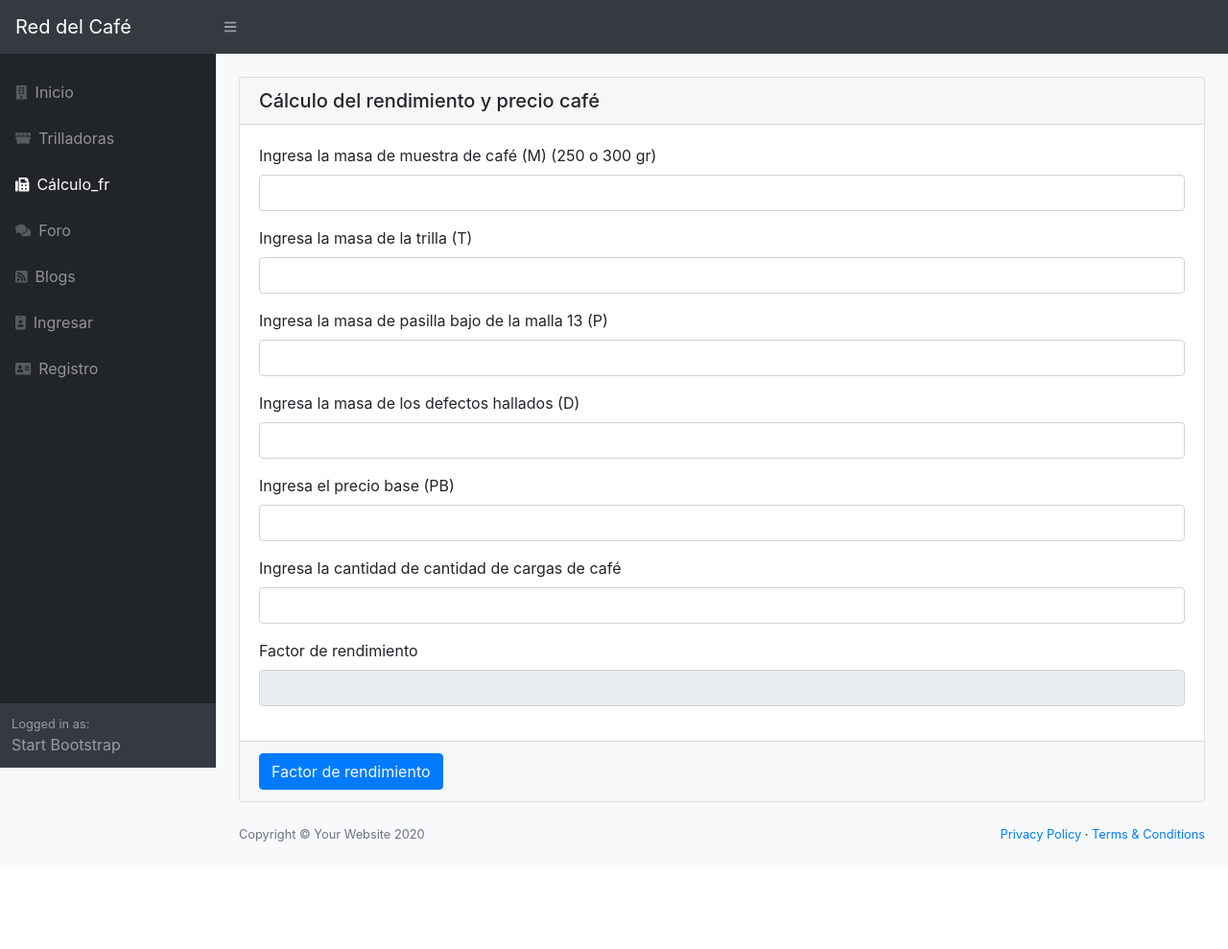
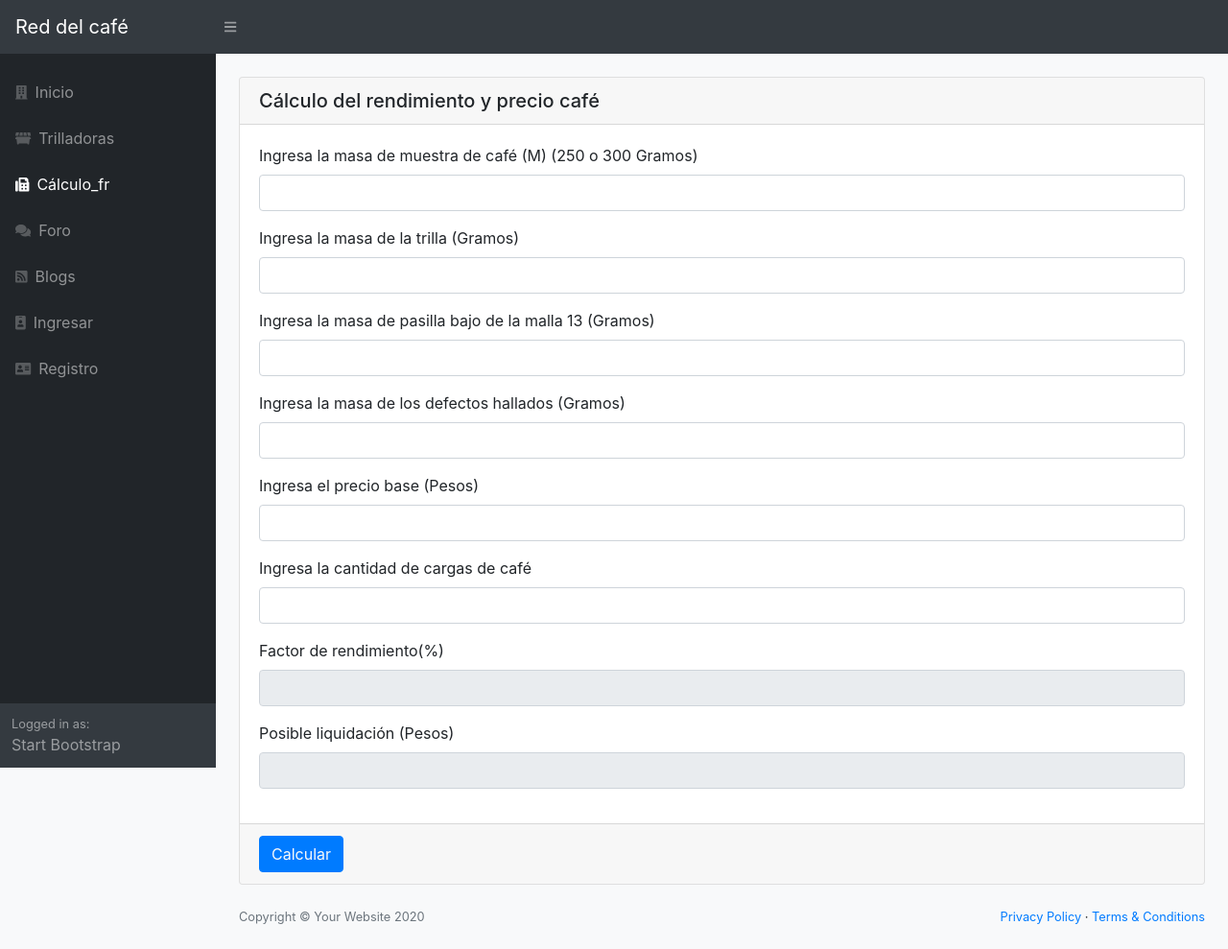
Before and after one commit to gitaprendiendoaprogramar/redcafe, a Flask app: page /calculo in a window 1280 px wide. Shown: the whole page at 96% size. Before the commit the page ends 877 px from the top, so only its background shows below. Run offline with Flask 2, Linux system fonts and the light colour scheme; parts of the project's set-up code (start-up, migrations or seed data) failed here and were passed over; some libraries are stand-ins or nearby versions.

Commit message:
semifinal

```diff
--- a/main.py
+++ b/main.py
@@ -24,7 +24,7 @@ def drop_tables():
 @manager.command
 def add_data_tables():
     db.create_all()
-    categorias = ("Siembra", "Capachos", "Trilladoras")
+    categorias = ("Producción", "Consumo", "Trilladoras", "Secado y tostión")
     for cat in categorias:
         categoria = Titulos(nombre=cat)
         db.session.add(categoria)
--- a/manage.py
+++ b/manage.py
@@ -22,7 +22,7 @@ def drop_tables():
 @manager.command
 def add_data_tables():
     db.create_all()
-    categorias = ("Siembra", "Capachos", "Trilladoras")
+    categorias = ("Producción", "Consumo", "Trilladoras", "Secado y tostión")
     for cat in categorias:
         categoria = Titulos(nombre=cat)
         db.session.add(categoria)
--- a/red/templates/base.html
+++ b/red/templates/base.html
@@ -18,7 +18,7 @@
 
 <body class="sb-nav-fixed bg-light">
     <nav class="sb-topnav navbar navbar-expand navbar-dark bg-dark">
-        <a class="navbar-brand" href="/">Red del Café</a>
+        <a class="navbar-brand" href="/">Red del café</a>
 
         <button class="btn btn-link btn-sm order-1 order-lg-0" id="sidebarToggle" href="#"><i
               class="fas fa-bars"></i></button>
--- a/red/templates/blogs.html
+++ b/red/templates/blogs.html
@@ -1,4 +1,4 @@
-{% extends "base.html" %} {% block title %}Todo del Café{% endblock %} {% block body %}
+{% extends "base.html" %} {% block title %}Red del café{% endblock %} {% block body %}
 <div class="container">
   <div class="row">
     <div class="col-md-12">
--- a/red/templates/blogs_delete.html
+++ b/red/templates/blogs_delete.html
@@ -1,5 +1,5 @@
 {% extends "base.html" %}
-{% block title %}Todo del Café{% endblock %}
+{% block title %}Red del café{% endblock %}
 {% block body %}
 <div class="container">
   <div class="row">
--- a/red/templates/blogs_new.html
+++ b/red/templates/blogs_new.html
@@ -1,5 +1,5 @@
 {% extends "base.html" %}
-{% block title %}Todo del Café{% endblock %}
+{% block title %}Red del café{% endblock %}
 {% block body %}
 <div class="container">
   <div class="col-md-2"></div>
--- a/red/templates/calculo.html
+++ b/red/templates/calculo.html
@@ -6,43 +6,48 @@
         <div class="card-body">
             <form id="form_nuevo">
                 <div class="form-group">
-                    <label>Ingresa la masa de muestra de café (M) (250 o 300 gr)</label>
+                    <label>Ingresa la masa de muestra de café (M) (250 o 300 Gramos)</label>
                     <input type="number" id="masaCafe" class="form-control">
 
                 </div>
                 <div class="form-group">
-                    <label>Ingresa la masa de la trilla (T)</label>
+                    <label>Ingresa la masa de la trilla (Gramos)</label>
                     <input type="number" id="masaTrilla" class="form-control">
                 </div>
 
                 <div class="form-group">
-                    <label>Ingresa la masa de pasilla bajo de la malla 13 (P)</label>
+                    <label>Ingresa la masa de pasilla bajo de la malla 13 (Gramos)</label>
                     <input type="number" id="masaPasilla" class="form-control">
                 </div>
 
                 <div class="form-group">
-                    <label>Ingresa la masa de los defectos hallados (D)</label>
+                    <label>Ingresa la masa de los defectos hallados (Gramos)</label>
                     <input type="number" id="masaDefectos" class="form-control">
                 </div>
 
                 <div class="form-group">
-                    <label>Ingresa el precio base (PB)</label>
+                    <label>Ingresa el precio base (Pesos)</label>
                     <input type="number" id="precioBase" class="form-control">
                 </div>
 
                 <div class="form-group">
-                    <label>Ingresa la cantidad de cantidad de cargas de café</label>
+                    <label>Ingresa la cantidad de cargas de café</label>
                     <input type="number" id="cantidadCafe" class="form-control">
                 </div>
 
                 <div class="form-group">
-                    <label>Factor de rendimiento</label>
+                    <label>Factor de rendimiento(%) </label>
                     <input type="number" id="factorRendimiento" class="form-control" readonly>
+                </div>
+                <div class="form-group">
+                    <label>Posible liquidación (Pesos) </label>
+                    <input type="number" id="liquidacionFinal" class="form-control" readonly>
                 </div>
 
         </div>
+
         <div class="card-footer">
-            <a onclick="getFactorRendimiento()" class="btn btn-primary text-light">Factor de rendimiento</a>
+            <a onclick="getLiquidacionFinal()" class="btn btn-primary text-light">Calcular</a>
         </div>
 
     </div>
@@ -80,24 +85,28 @@
     function getPreLiquidacion(){
         var factorRendimiento = getFactorRendimiento()
         var precioBase=$('#precioBase').val();
+        var preLiquidacion;
 
 
-        if (factorRendimiento > 94){
-             var preLiquidacion = Number(precioBase) -Number(precioBase) * (Number(factorRendimiento) - 94) / 100;
+        if (Number(factorRendimiento) > 94){
+             var preLiquidacion = Number(precioBase) -(Number(precioBase) * (Number(factorRendimiento) - 94) / 100);
              }
 
         else {
-             preLiquidacion = Number(precioBase) - Number(precioBase) * (94 - Number(factorRendimiento)) / 100;
+             var preLiquidacion = Number(precioBase) + (Number(precioBase) * (94 - Number(factorRendimiento)) / 100);
         }
-        $ ("#preLiquidacion").val()
+        $ ("#preLiquidacion").val(preLiquidacion);
+    return preLiquidacion;
     }
 
     function getLiquidacionFinal(){
-         preLiquidacion = getPreLiquidacion()
+         var factorRendimiento = getFactorRendimiento();
+         var preLiquidacion = getPreLiquidacion();
          var cantidadCafe=$('#cantidadCafe').val();
-         liquidacionFinal = Number(preLiquidacion) * Number(cantidadCafe)
-         $(liquidacionFinal).val()
-
+         var liquidacionFinal = Number(preLiquidacion) * Number(cantidadCafe);
+         var final = [factorRendimiento, liquidacionFinal];
+         $("#liquidacionFinal").val(liquidacionFinal);
+    return liquidacionFinal
     }
 
 
--- a/red/templates/categorias.html
+++ b/red/templates/categorias.html
@@ -3,10 +3,10 @@
 {% block contenido %}
 <div class="container">
   <div class="row">
-    <h3>Categorias</h3>
+    <h3>Categorías</h3>
     <br/>
     {% if current_user.is_admin %}
-      <a class="btn btn-primary" href="{{url_for('categorias_new')}}" role="button">Nueva categoria</a>
+      <a class="btn btn-primary" href="{{url_for('categorias_new')}}" role="button">Nueva categoría</a>
     {% endif %}
   </div>
     <br/><br/>
--- a/red/templates/categorias_delete.html
+++ b/red/templates/categorias_delete.html
@@ -3,7 +3,7 @@
 {% block contenido %}
 <div class="container">
   <div class="row">
-    <h3>Borrar Categoria</h3>
+    <h3>Borrar Categoría</h3>
     <p>¿Estás seguro de borrar la categoría: {{tit.nombre}}</p>
     <form class="form-horizontal"  method="post">
       <div class="form-group">
--- a/red/templates/categorias_new.html
+++ b/red/templates/categorias_new.html
@@ -4,7 +4,7 @@
 <div class="container">
   <div class="col-md-2"></div>
   <div class="col-md-6">
-    <h3>Nueva Categorias</h3>
+    <h3>Nueva Categorías</h3>
     {% for field, errors in form.errors.items() %}
       <div class="alert alert-danger">
         {{ form[field].label }}: {{ ', '.join(errors) }}
--- a/red/templates/changepassword.html
+++ b/red/templates/changepassword.html
@@ -1,4 +1,4 @@
-{% extends "base.html" %} {% block title %}Todo del Café{% endblock %} {% block body %}
+{% extends "base.html" %} {% block title %}Red del café{% endblock %} {% block body %}
 <div class="container">
     <div class="col-md-2"></div>
     <div class="col-md-6">
--- a/red/templates/foros.html
+++ b/red/templates/foros.html
@@ -1,8 +1,8 @@
-{% extends "base.html" %} {% block title %}Todo del Café{% endblock %} {% block body %}
+{% extends "base.html" %} {% block title %}Red del café{% endblock %} {% block body %}
 <div class="container">
     <div class="row">
         <div class="col-md-2">
-            <h4>Categorias...</h4>
+            <h4>Categorías</h4>
             <div class="list-group">
                 {% for tit in titulos %} {% if titulo.nombre==tit.nombre%}
                 <a class="list-group-item active" href="{{url_for("foros",id=tit.id)}}">{{tit.nombre}}</a> {% else %}
--- a/red/templates/foros_delete.html
+++ b/red/templates/foros_delete.html
@@ -1,5 +1,5 @@
 {% extends "base.html" %}
-{% block title %}Todo del Café{% endblock %}
+{% block title %}Red del café{% endblock %}
 {% block body %}
 <div class="container">
   <div class="row">
--- a/red/templates/foros_new.html
+++ b/red/templates/foros_new.html
@@ -1,5 +1,5 @@
 {% extends "base.html" %}
-{% block title %}Todo del Café{% endblock %}
+{% block title %}Red del café{% endblock %}
 {% block body %}
 <div class="container">
   <div class="col-md-2"></div>
--- a/red/templates/trilladoras.html
+++ b/red/templates/trilladoras.html
@@ -54,7 +54,7 @@
                 </form>
             </div>
             <div class="modal-footer">
-                <button type="button" class="btn btn-secondary" data-dismiss="modal">Close</button>
+                <button type="button" class="btn btn-secondary" data-dismiss="modal">Cerrar</button>
                 <button onclick="nueva()" class="btn btn-success">Agregar</button>
             </div>
         </div>
```
Also changed, not shown: dbase.db.
